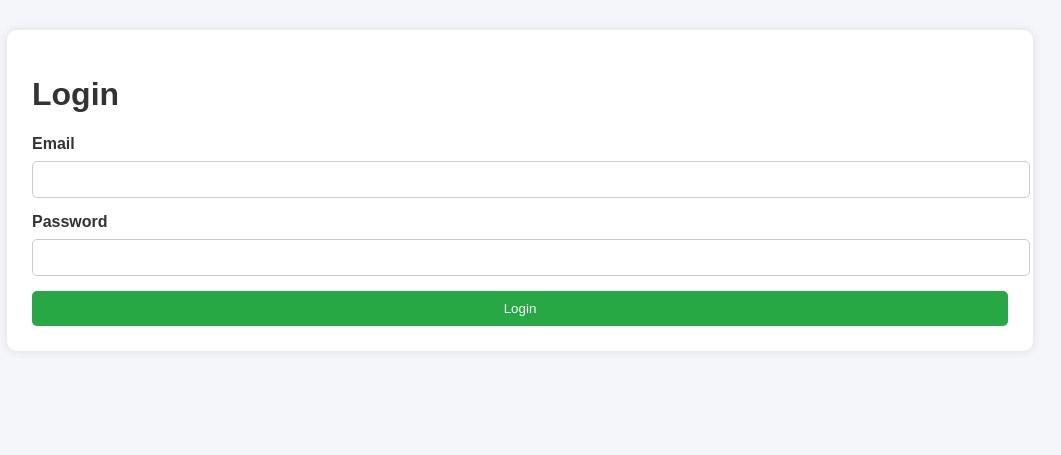
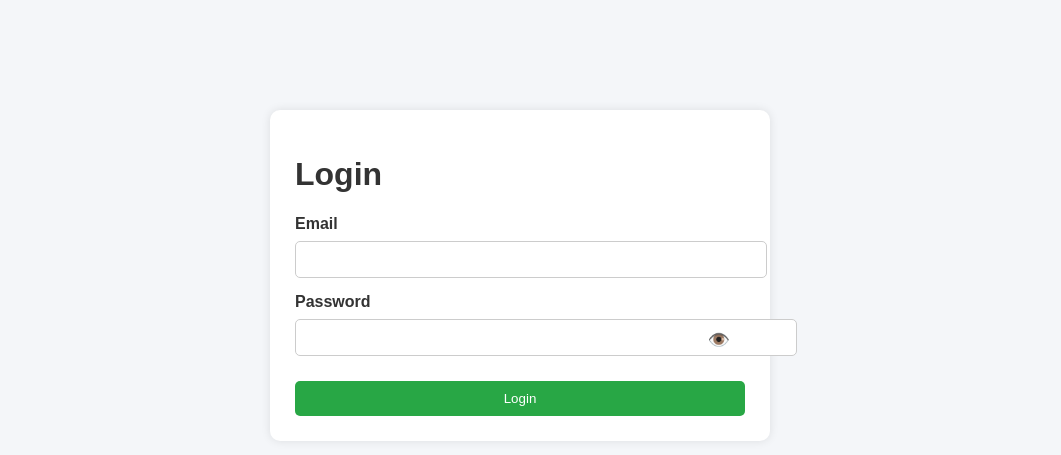
Before and after one commit to DuyQuangPham3101/campus-services-booking, a PHP site: page /login.php in a window 1280 px wide. Shown: the top 455 px of the page, without its empty margins (120-1181 px from the left). Run offline with PHP 8.4, Linux system fonts and the light colour scheme.

Commit message:
Fix password verification bug and add toggle password eye icon to login page

```diff
--- a/public/login.php
+++ b/public/login.php
@@ -11,13 +11,12 @@ if ($_SERVER['REQUEST_METHOD'] == 'POST') {
     $email = $_POST['email'];
     $password = $_POST['password'];
 
-    $sql = "SELECT * FROM users
-            WHERE email = ?
-            AND password = ?";
+    // Fix bug: Select user by email only, then verify password hash in PHP
+    $sql = "SELECT * FROM users WHERE email = ?";
 
     $stmt = $conn->prepare($sql);
 
-    $stmt->bind_param("ss", $email, $password);
+    $stmt->bind_param("s", $email);
 
     $stmt->execute();
 
@@ -27,9 +26,14 @@ if ($_SERVER['REQUEST_METHOD'] == 'POST') {
 
         $user = $result->fetch_assoc();
 
+        // Verify hashed password
+        if (password_verify($password, $user['password'])) {
             $_SESSION['user'] = $user;
-
             header("Location: dashboard.php");
+            exit();
+        } else {
+            $message = "Invalid email or password";
+        }
 
     } else {
 
@@ -51,7 +55,7 @@ if ($_SERVER['REQUEST_METHOD'] == 'POST') {
 
 <body>
 
-<div class="container">
+<div class="container" style="max-width: 450px; margin-top: 80px;">
 
     <h1>Login</h1>
 
@@ -75,13 +79,20 @@ if ($_SERVER['REQUEST_METHOD'] == 'POST') {
 
         <label>Password</label>
 
+        <div style="position: relative;">
             <input
                 type="password"
                 name="password"
+                id="password"
                 required
+                style="padding-right: 40px;"
             >
+            <span id="togglePassword" style="position: absolute; right: 15px; top: 18px; cursor: pointer; font-size: 18px; user-select: none;">
+                👁️
+            </span>
+        </div>
 
-        <button class="btn btn-submit" type="submit">
+        <button class="btn btn-submit" type="submit" style="margin-top: 10px;">
             Login
         </button>
 
@@ -89,5 +100,19 @@ if ($_SERVER['REQUEST_METHOD'] == 'POST') {
 
 </div>
 
+<script>
+const togglePassword = document.querySelector('#togglePassword');
+const password = document.querySelector('#password');
+
+togglePassword.addEventListener('click', function (e) {
+    // Toggle the type attribute
+    const type = password.getAttribute('type') === 'password' ? 'text' : 'password';
+    password.setAttribute('type', type);
+
+    // Toggle the icon
+    this.textContent = type === 'password' ? '👁️' : '🙈';
+});
+</script>
+
 </body>
 </html>
```
Lines whose indentation alone changed are shown as unchanged.
